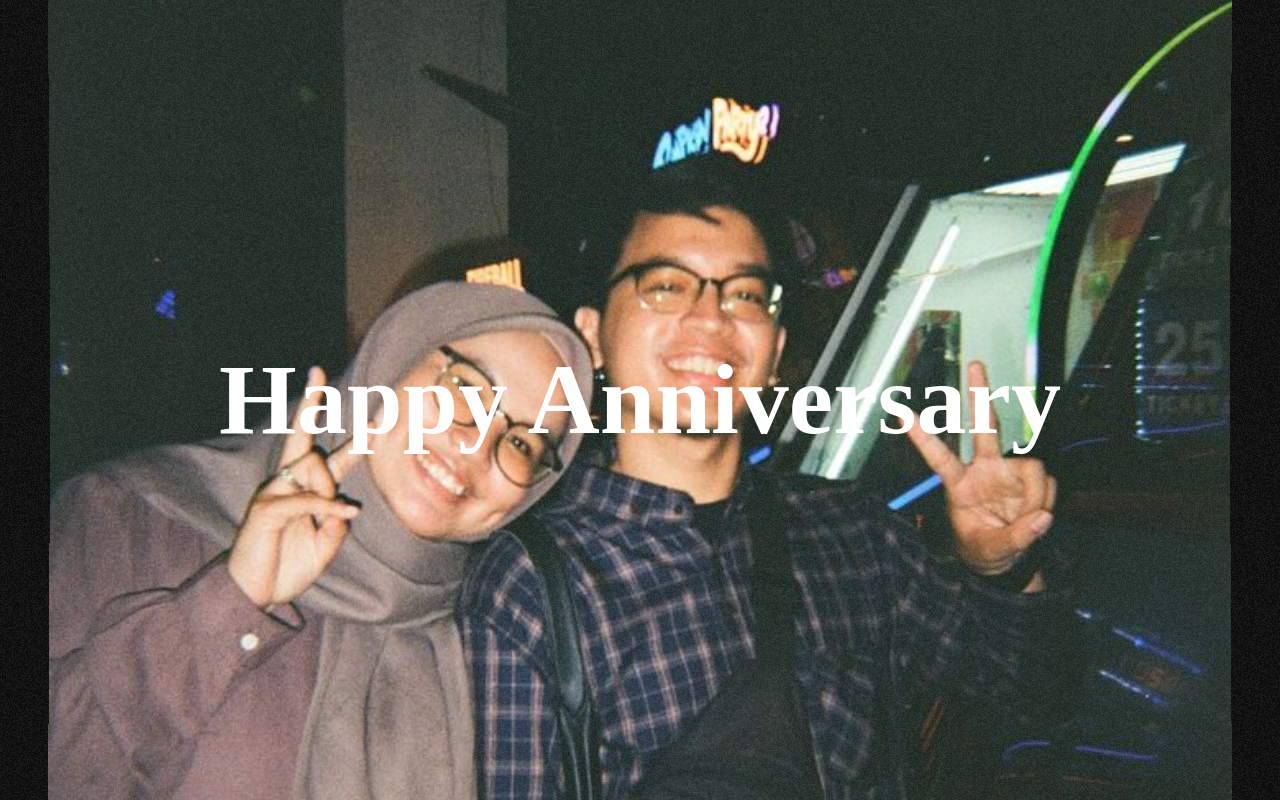
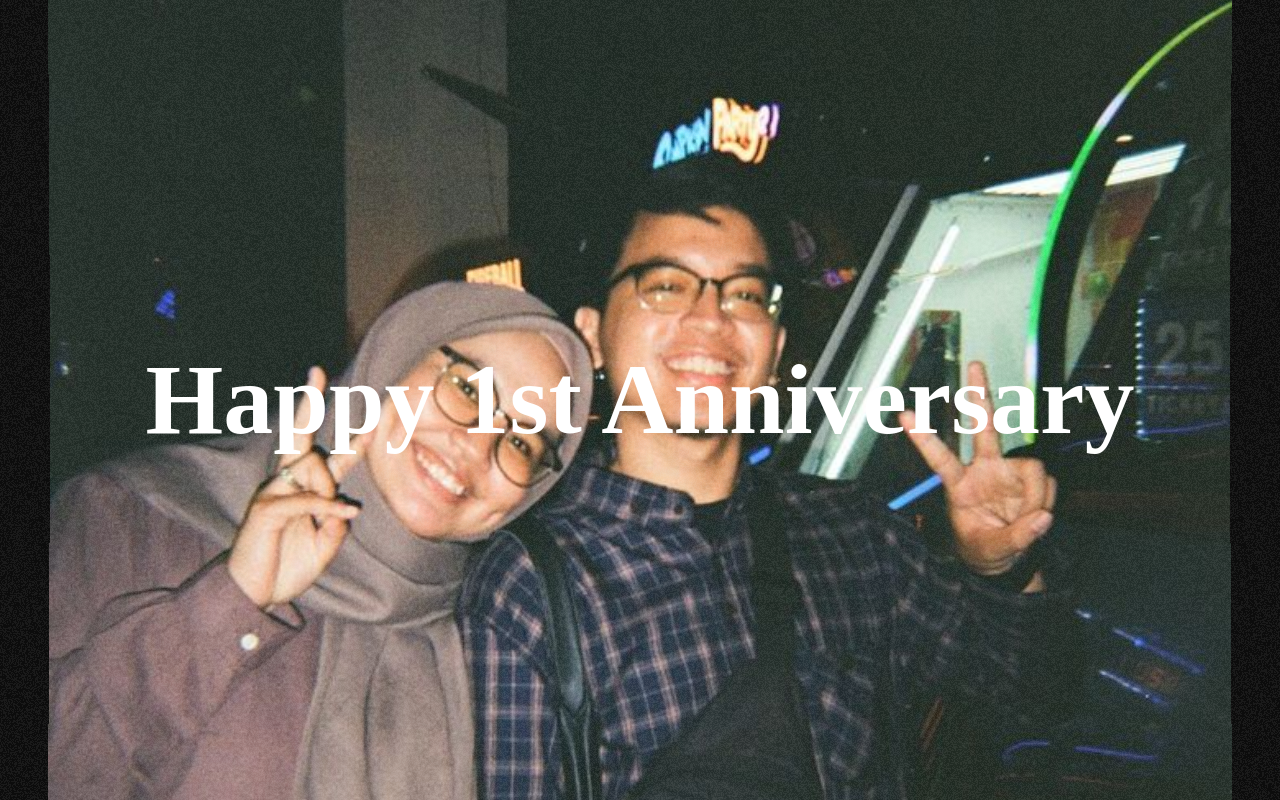
Before and after one commit to irfanahmaad/1st-anniv-web, a website built with webpack: page index.html in a window 1280 px wide. Built offline with nearby package versions, Linux system fonts and the light colour scheme; animation ran at ten frames a second; a web font is replaced by a local one.

Commit message:
chore: title adjustment

```diff
--- a/index.html
+++ b/index.html
@@ -40,7 +40,7 @@
 
       <div class="demo-1">
         <div class="demo-1__header">
-          <h1 class="demo-1__title">Happy Anniversary</h1>
+          <h1 class="demo-1__title">Happy 1st Anniversary</h1>
         </div>
 
         <div class="demo-1__gallery">
```
